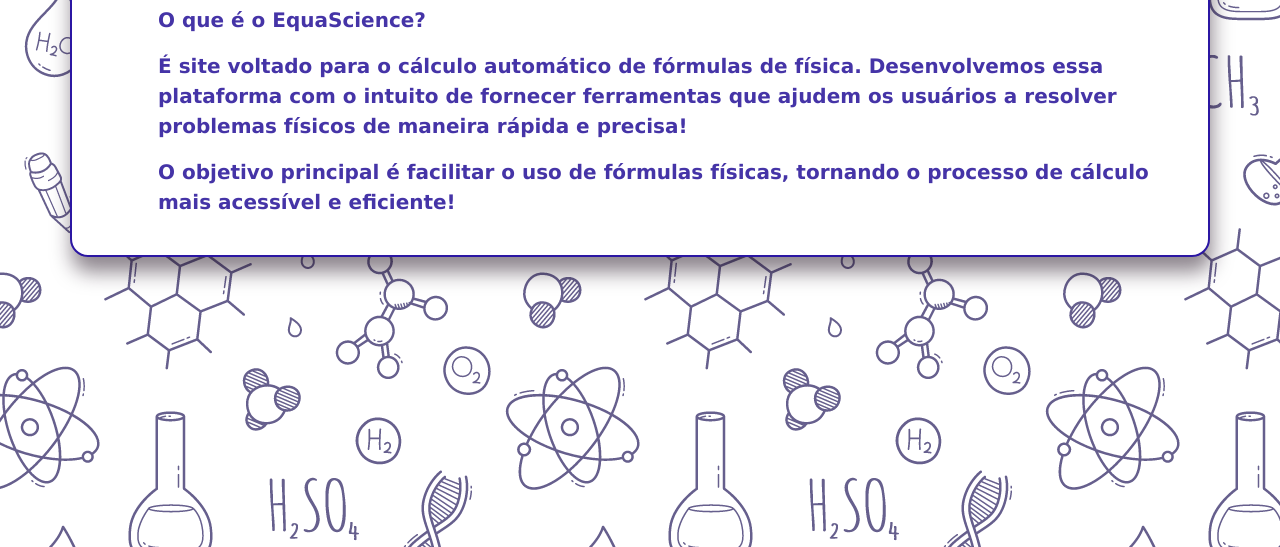
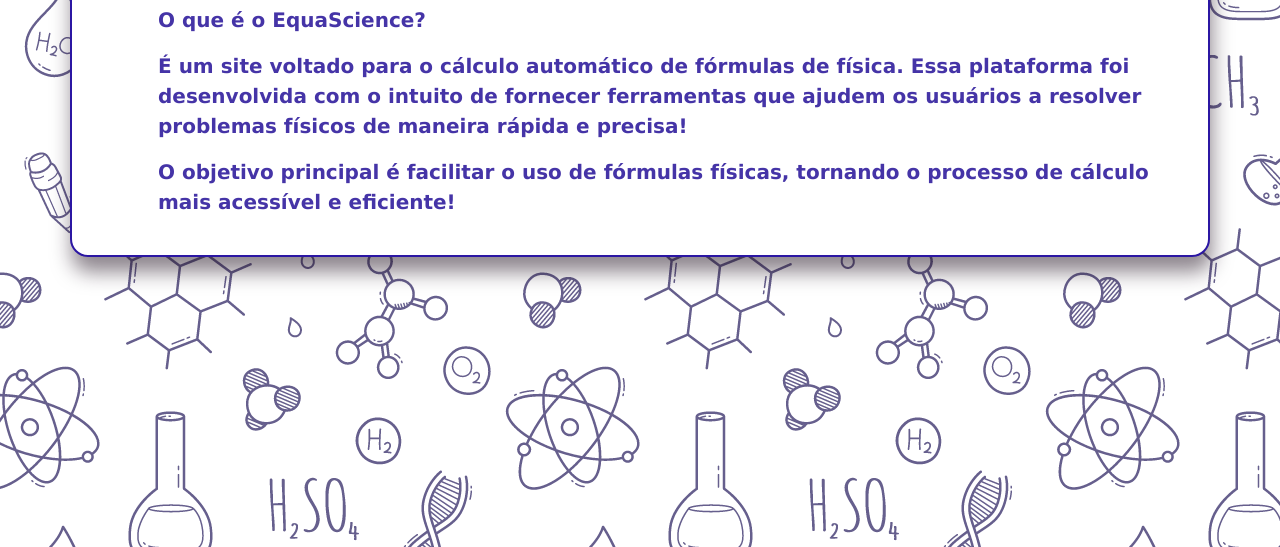
Before and after one commit to Igor13x/EquaScience, a plain HTML site: page index.html in a window 1280 px wide. Shown: the part 253-800 px from the top of the page. Drawn offline with nearby package versions, Linux system fonts and the light colour scheme.

Commit message:
segundo commit

```diff
--- a/index.html
+++ b/index.html
@@ -40,7 +40,7 @@
     <div class="container" id="dark-card">
         <h1 id="titlo">Seja Bem-Vindo ao EquaScience!</h1>
         <p id="par">O que é o EquaScience?</p>
-        <p id="par">É site voltado para o cálculo automático de fórmulas de física. Desenvolvemos essa plataforma com o intuito de fornecer ferramentas que ajudem os usuários a resolver problemas físicos de maneira rápida e precisa!</p>
+        <p id="par">É um site voltado para o cálculo automático de fórmulas de física. Essa plataforma foi desenvolvida com o intuito de fornecer ferramentas que ajudem os usuários a resolver problemas físicos de maneira rápida e precisa!</p>
         <p id="par">O objetivo principal é facilitar o uso de fórmulas físicas, tornando o processo de cálculo mais acessível e eficiente!</p>
 
     </div>
```
